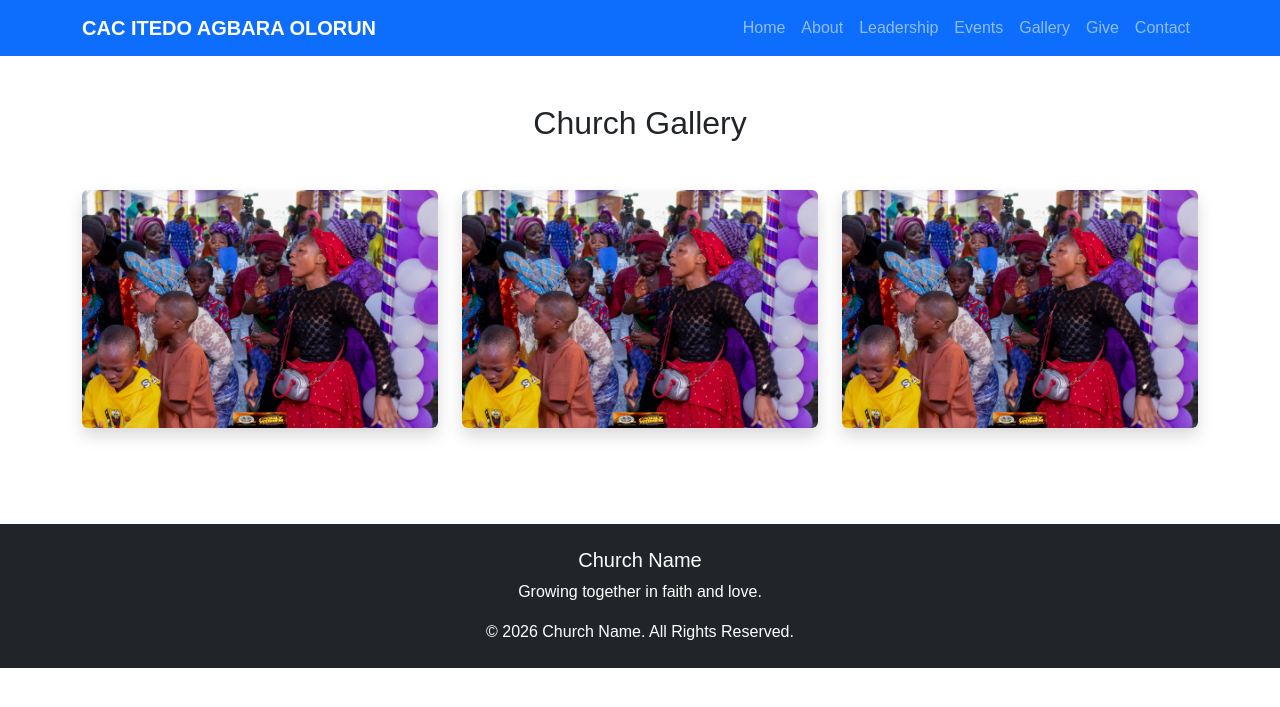
After one commit to classicabbey08/church-website, a Django app: page /gallery/ in a window 1280 px wide. The commit adds this page. Shown: the top 707 px of the page. Run offline with Django 5.2, Linux system fonts and the light colour scheme.

Commit message:
Added gallery page

```diff
--- a/config/urls.py
+++ b/config/urls.py
@@ -1,8 +1,20 @@
 from django.contrib import admin
 from django.urls import path
-from core.views import home
+from django.views.generic import TemplateView
 
 urlpatterns = [
     path("admin/", admin.site.urls),
-    path("", home, name="home"),
+
+    path(
+        "",
+        TemplateView.as_view(template_name="home.html"),
+        name="home"
+    ),
+
+    path(
+        "about/",
+        TemplateView.as_view(template_name="about.html"),
+        name="about"
+    ),
+    path("gallery/", TemplateView.as_view(template_name="gallery.html"), name="gallery"),
 ]
--- a/static/css/style.css
+++ b/static/css/style.css
@@ -90,3 +121,50 @@ VERSE
     font-size:18px;
     line-height:1.8;
 }
+.card{
+    transition:.3s;
+    border:none;
+}
+
+.card:hover{
+    transform:translateY(-8px);
+    box-shadow:0 15px 35px rgba(0,0,0,.15);
+}
+section{
+    padding:90px 0;
+}
+.stats{
+
+    background:#0d6efd;
+    color:white;
+
+}
+
+.stats h1{
+
+    font-size:3rem;
+    font-weight:bold;
+
+}
+
+.stats p{
+
+    font-size:18px;
+
+}
+.btn{
+
+    transition:.4s;
+
+}
+
+.btn:hover{
+
+    transform:translateY(-3px);
+
+}
+img{
+
+    border-radius:15px;
+
+}
--- /dev/null
+++ b/templates/gallery.html
@@ -0,0 +1,34 @@
+{% extends "base.html" %}
+{% load static %}
+
+{% block title %}Gallery{% endblock %}
+
+{% block content %}
+
+<section class="py-5">
+
+    <div class="container">
+
+        <h2 class="text-center mb-5">Church Gallery</h2>
+
+        <div class="row g-4">
+
+            <div class="col-md-4">
+                <img src="{% static 'images/dis.png' %}" class="img-fluid rounded shadow">
+            </div>
+
+            <div class="col-md-4">
+                <img src="{% static 'images/dis.png' %}" class="img-fluid rounded shadow">
+            </div>
+
+            <div class="col-md-4">
+                <img src="{% static 'images/dis.png' %}" class="img-fluid rounded shadow">
+            </div>
+
+        </div>
+
+    </div>
+
+</section>
+
+{% endblock %}
--- a/templates/partials/navbar.html
+++ b/templates/partials/navbar.html
@@ -19,11 +19,11 @@
             <ul class="navbar-nav ms-auto">
 
                 <li class="nav-item">
-                    <a class="nav-link" href="#">Home</a>
+                    <a class="nav-link" href="{% url 'home' %}">Home</a>
                 </li>
 
                 <li class="nav-item">
-                    <a class="nav-link" href="#">About</a>
+                    <a class="nav-link" href="{% url 'about' %}">About</a>
                 </li>
 
                 <li class="nav-item">
@@ -35,7 +35,7 @@
                 </li>
 
                 <li class="nav-item">
-                    <a class="nav-link" href="#">Gallery</a>
+                    <a class="nav-link" href="{% url 'gallery' %}">Gallery</a>
                 </li>
 
                 <li class="nav-item">
```
Also changed, not shown: other parts of static/css/style.css (+48 -17 lines), templates/about.html (+44 -0 lines), templates/home.html (+45 -7 lines).
